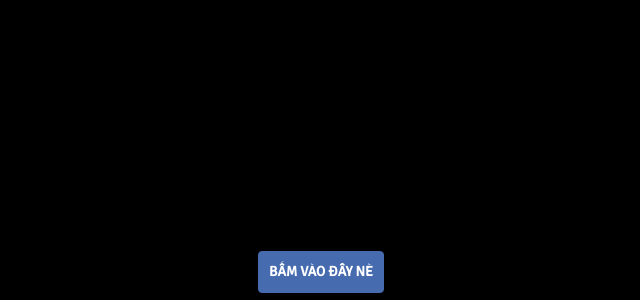
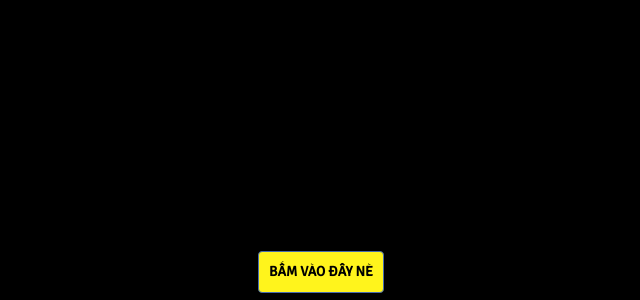
Before and after one commit to bosowon/0812, a website: page index.html in a window 1280 px wide. Shown: the part 500-800 px from the top of the page, without its empty margins (319-959 px from the left). Drawn offline with nearby package versions, Linux system fonts and the light colour scheme.

Commit message:
Update stylesheet.css

```diff
--- a/stylesheet.css
+++ b/stylesheet.css
@@ -1287,8 +1287,8 @@ audio {
         text-transform: uppercase;
         font-family: 'Signika', sans-serif;
         font-weight: 700;
-        color: #fff;
-        background-color: #466baf;
+        color: #000;
+        background-color: #fff41c;
 }
     .btn-primary:hover,
     .btn-primary:focus,
```
